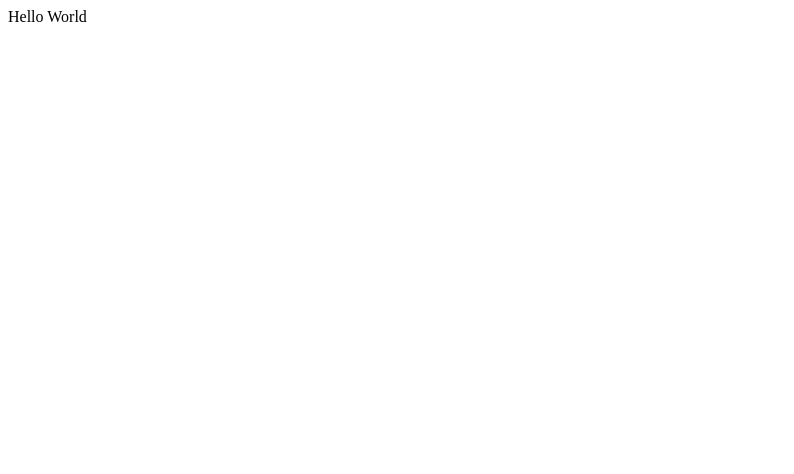
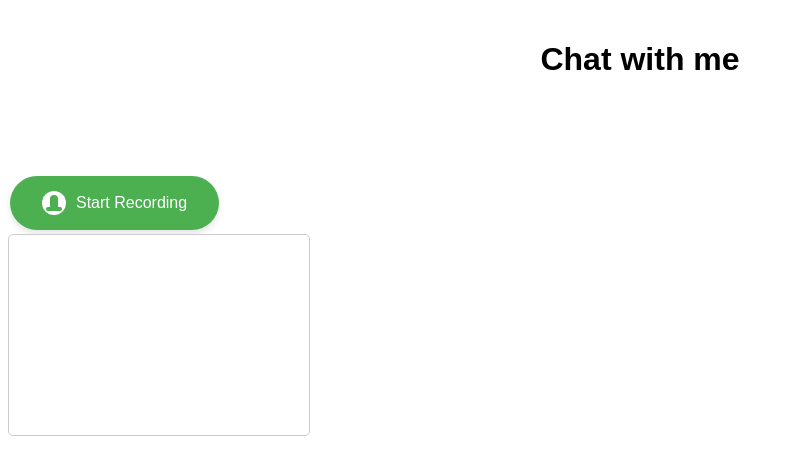
Before and after one commit to talmidhaham/speechtotext, an Angular app: page / in a window 1280 px wide. Shown: the top 474 px of the page, without its empty margins (0-794 px from the left). Built offline with nearby package versions, Linux system fonts and the light colour scheme.

Commit message:
Auth final

```diff
--- /dev/null
+++ b/src/app/app.component.css
@@ -0,0 +1,127 @@
+body,
+html {
+  margin: 0;
+}
+
+html {
+  height: 100%;
+}
+
+body {
+  height: inherit;
+  overflow: hidden;
+  max-width: 800px;
+  margin: 0 auto;
+}
+
+h1,
+p {
+  font-family: sans-serif;
+  text-align: center;
+  padding: 20px;
+}
+
+div {
+  height: 100px;
+  overflow: auto;
+  position: absolute;
+  bottom: 0px;
+  right: 0;
+  left: 0;
+  background-color: rgba(255, 255, 255, 0.2);
+}
+
+ul {
+  margin: 0;
+}
+
+.hints span {
+  text-shadow: 0px 0px 6px rgba(255, 255, 255, 0.7);
+}
+
+button {
+  background-color: #4CAF50; /* Green */
+  border: none;
+  color: white;
+  padding: 15px 32px;
+  text-align: center;
+  text-decoration: none;
+  display: flex;
+  align-items: center;
+  font-size: 16px;
+  margin: 4px 2px;
+  cursor: pointer;
+  transition: background-color 0.3s;
+  border-radius: 50px;
+  box-shadow: 0 4px 6px rgba(0, 0, 0, 0.1);
+}
+
+button.recording {
+  background-color: #f44336; /* Red */
+}
+
+.microphone-icon {
+  width: 24px;
+  height: 24px;
+  background-color: white;
+  border-radius: 50%;
+  margin-right: 10px;
+  position: relative;
+}
+
+.microphone-icon::before,
+.microphone-icon::after {
+  content: '';
+  position: absolute;
+  background-color: #4CAF50;
+  width: 8px;
+  height: 12px;
+  left: 50%;
+  transform: translateX(-50%);
+}
+
+.microphone-icon::before {
+  top: 4px;
+  border-radius: 4px 4px 0 0;
+}
+
+.microphone-icon::after {
+  top: 16px;
+  width: 16px;
+  height: 4px;
+  border-radius: 2px;
+}
+
+button.recording .microphone-icon {
+  background-color: white;
+}
+
+button.recording .microphone-icon::before,
+button.recording .microphone-icon::after {
+  background-color: #f44336;
+}
+
+#buttonText {
+  display: inline-block;
+}
+
+ul {
+  list-style-type: none; /* Remove bullets */
+  padding: 0;
+  width: 300px;
+  height: 200px; /* Fixed height */
+  overflow-y: scroll; /* Enable vertical scroll */
+  border: 1px solid #ccc;
+  border-radius: 5px;
+  background-color: white;
+  margin-bottom: 20px;
+}
+
+li {
+  background-color: #4CAF50;
+  color: white;
+  padding: 10px;
+  margin: 5px 0;
+  border-radius: 5px;
+  text-align: center;
+}
--- /dev/null
+++ b/src/app/app.component.html
@@ -0,0 +1,9 @@
+<h1>Chat with me </h1>
+
+<p class="hints"></p>
+<button id="speechButton" (click)="toggleRecording()">
+  <i class="microphone-icon"></i>
+  <span id="buttonText">Start Recording</span>
+</button>
+<ul id="dynamicList">
+</ul>
--- a/src/app/app.component.ts
+++ b/src/app/app.component.ts
@@ -2,8 +2,112 @@
 
 @Component({
   selector: 'app-root',
-  template: `<div>Hello {{value}}</div>`,
+  templateUrl: './app.component.html',
+  styleUrls: ['./app.component.css']
 })
 export class AppComponent {
   value = 'World';
+  recognizing = false;
+  recognition: any;
+
+
+constructor()
+{
+
+
+
+
+var colors = [ 'aqua' , 'azure' , 'beige', 'bisque', 'black', 'blue', 'brown', 'chocolate', 'coral', 'crimson', 'cyan', 'fuchsia', 'ghostwhite', 'gold', 'goldenrod', 'gray', 'green', 'indigo', 'ivory', 'khaki', 'lavender', 'lime', 'linen', 'magenta', 'maroon', 'moccasin', 'navy', 'olive', 'orange', 'orchid', 'peru', 'pink', 'plum', 'purple', 'red', 'salmon', 'sienna', 'silver', 'snow', 'tan', 'teal', 'thistle', 'tomato', 'turquoise', 'violet', 'white', 'yellow'];
+
+if (!('webkitSpeechRecognition' in window)) {
+  alert('Your browser does not support speech recognition. Try Google Chrome.');
+} else {
+this.recognition = new (window as any).webkitSpeechRecognition();//new SpeechRecognition();
+// if (SpeechGrammarList) {
+//   // SpeechGrammarList is not currently available in Safari, and does not have any effect in any other browser.
+//   // This code is provided as a demonstration of possible capability. You may choose not to use it.
+//   var speechRecognitionList = new SpeechGrammarList();
+//   var grammar = '#JSGF V1.0; grammar colors; public <color> = ' + colors.join(' | ') + ' ;'
+//   speechRecognitionList.addFromString(grammar, 1);
+//   recognition.grammars = speechRecognitionList;
+// }
+this.recognition.continuous = false;
+this.recognition.lang = 'he-IL';
+this.recognition.interimResults = false;
+this.recognition.maxAlternatives = 1;
+
+//var diagnostic = document.querySelector('.output');
+var bg = document.querySelector('html');
+var hints = document.querySelector('.hints');
+
+var colorHTML= '';
+// colors.forEach(function(v, i, a){
+//   console.log(v, i);
+//   colorHTML += '<span style="background-color:' + v + ';"> ' + v + ' </span>';
+// });
+// hints.innerHTML = 'Tap/click then say a color to change the background color of the app. Try ' + colorHTML + '.';
+
+// document.body.onclick = function() {
+//   recognition.start();
+//   console.log('Ready to receive a color command.');
+// }
+
+this.recognition.onstart = function() {
+  this.recognizing = true;
+  document.getElementById('buttonText').innerText = 'Stop Recording';
+  document.getElementById('speechButton').classList.add('recording');
+};
+
+
+this.recognition.onend = function() {
+  this.recognizing = false;
+  document.getElementById('buttonText').innerText = 'Start Recording';
+  document.getElementById('speechButton').classList.remove('recording');
+};
+
+this.recognition.onresult = function(event) {
+  // The SpeechRecognitionEvent results property returns a SpeechRecognitionResultList object
+  // The SpeechRecognitionResultList object contains SpeechRecognitionResult objects.
+  // It has a getter so it can be accessed like an array
+  // The first [0] returns the SpeechRecognitionResult at the last position.
+  // Each SpeechRecognitionResult object contains SpeechRecognitionAlternative objects that contain individual results.
+  // These also have getters so they can be accessed like arrays.
+  // The second [0] returns the SpeechRecognitionAlternative at position 0.
+  // We then return the transcript property of the SpeechRecognitionAlternative object
+  var color = event.results[0][0].transcript;
+  const ul = document.getElementById('dynamicList');
+  const newItem = color;
+
+  if (newItem) {
+      const li = document.createElement('li');
+      li.textContent = newItem;
+      ul.appendChild(li);
+  }
+  //diagnostic.textContent = 'Result received: ' + color + '.';
+  bg.style.backgroundColor = color;
+  console.log('Confidence: ' + event.results[0][0].confidence);
 }
+
+this.recognition.onspeechend = function() {
+  //this.recognition.stop();
+}
+
+this.recognition.onnomatch = function(event) {
+  //diagnostic.textContent = "I didn't recognise that color.";
+}
+
+this.recognition.onerror = function(event) {
+  //diagnostic.textContent = 'Error occurred in recognition: ' + event.error;
+}
+}
+}
+
+toggleRecording() {
+  console.log('hello toogle');
+  if (this.recognizing) {
+    this.recognition.stop();
+  } else {
+    this.recognition.start();
+  }
+}
+}
```
Also changed, not shown: 1 other file (tests, documents, lock files or other folders).
